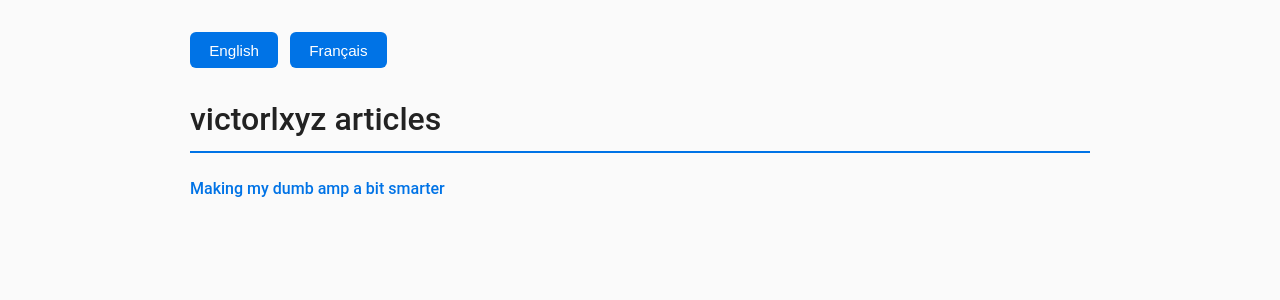
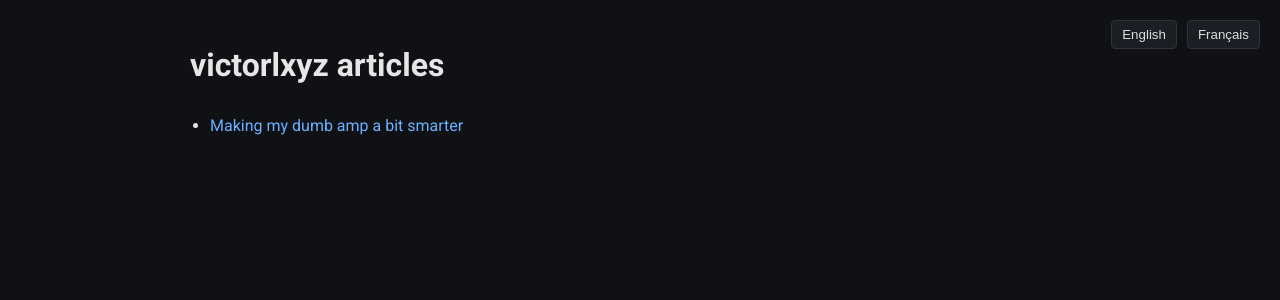
Before and after one commit to victorlxyz/victorlxyz.github.io, a Jekyll site: the page built from index.html, in a window 1280 px wide. Shown: the top 300 px of the page. Built offline with Jekyll 4.4.1, drawn with Linux system fonts in a browser that asks for light colours.

Commit message:
Changed CSS and font

```diff
--- a/css/style.css
+++ b/css/style.css
@@ -1,100 +1,113 @@
-/* Global */
+/* Base */
+
 body {
   font-family: 'Roboto', sans-serif;
+  background: #0f1115;
+  color: #e6e6e6;
+  margin: 0;
+  line-height: 1.6;
+}
+
+/* Center content */
+
+body {
+  display: flex;
+  justify-content: center;
+}
+
+article, .lang {
   max-width: 900px;
-  margin: 2rem auto;
-  padding: 0 1rem;
-  line-height: 1.7;
-  color: #333;
-  background: #fafafa;
+  width: 100%;
+  padding: 40px 24px;
 }
 
 /* Headings */
-h1, h2, h3 {
-  margin-top: 1.5rem;
-  font-weight: 500;
-  color: #222;
-}
+
 h1 {
   font-size: 2rem;
-  border-bottom: 2px solid #0073e6;
-  padding-bottom: 0.3rem;
-}
-h2 {
-  font-size: 1.5rem;
-  margin-top: 2rem;
-  color: #0073e6;
-}
-h3 {
-  font-size: 1.2rem;
-  margin-top: 1rem;
-  color: #444;
+  margin-top: 0;
 }
 
-/* Navigation */
-nav {
-  margin-bottom: 1.5rem;
-}
-nav button {
-  margin-right: 0.5rem;
-  padding: 0.6rem 1.2rem;
-  border: none;
-  border-radius: 6px;
-  background: #0073e6;
-  color: white;
-  cursor: pointer;
-  font-size: 0.95rem;
-  transition: background 0.2s ease;
-}
-nav button:hover {
-  background: #005bb5;
+h2 {
+  margin-top: 2rem;
+  border-bottom: 1px solid #333;
+  padding-bottom: 6px;
 }
 
-/* Lists */
-ul {
-  list-style-type: none;
-  padding-left: 0;
+/* Links */
+
+a {
+  color: #6ab0ff;
+  text-decoration: none;
 }
-ul li {
-  margin-bottom: 0.5rem;
-}
-a {
-  text-decoration: none;
-  color: #0073e6;
-  font-weight: 500;
-}
+
 a:hover {
   text-decoration: underline;
 }
 
+/* Lists */
+
+ul {
+  padding-left: 20px;
+}
+
 /* Images */
+
 img {
-  display: block;
-  margin: 1.5rem auto;
   max-width: 100%;
-  height: auto;
-  border-radius: 8px;
-  box-shadow: 0 2px 6px rgba(0,0,0,0.15);
+  border-radius: 6px;
+  margin: 20px 0;
 }
 
 /* Code blocks */
+
 pre {
-  background: #272822;
-  color: #f8f8f2;
-  padding: 1rem;
+  background: #1b1e24;
+  padding: 16px;
   border-radius: 6px;
   overflow-x: auto;
-  margin: 1rem 0;
-}
-code {
-  font-family: "Fira Code", "Roboto Mono", monospace;
-  font-size: 0.9rem;
 }
 
-/* Language toggle */
+code {
+  font-family: monospace;
+}
+
+/* Inline code */
+
+p code {
+  background: #1b1e24;
+  padding: 3px 6px;
+  border-radius: 4px;
+}
+
+/* Navigation */
+
+nav {
+  position: fixed;
+  top: 20px;
+  right: 20px;
+}
+
+nav button {
+  background: #1b1e24;
+  color: #ddd;
+  border: 1px solid #333;
+  padding: 6px 10px;
+  margin-left: 6px;
+  border-radius: 4px;
+  cursor: pointer;
+}
+
+nav button:hover {
+  background: #2a2e36;
+}
+
+/* Language switch */
+
 .lang {
   display: none;
 }
-.active {
+
+.lang.active {
   display: block;
 }
--- a/index.html
+++ b/index.html
@@ -5,9 +5,10 @@
 
 <head>
 <meta charset="UTF-8">
-<title>Home Assistant Notes</title>
+<link href="https://fonts.googleapis.com/css2?family=Roboto:wght@400;500;700&display=swap" rel="stylesheet">
+<title>victorlxyz articles</title>
 
-<link rel="stylesheet" href="css/style.css">
+<link rel="stylesheet" href="/css/style.css">
 
 <script>
 function switchLang(lang) {
```
Also changed, not shown: _layouts/article.html (+32 -0 lines).
